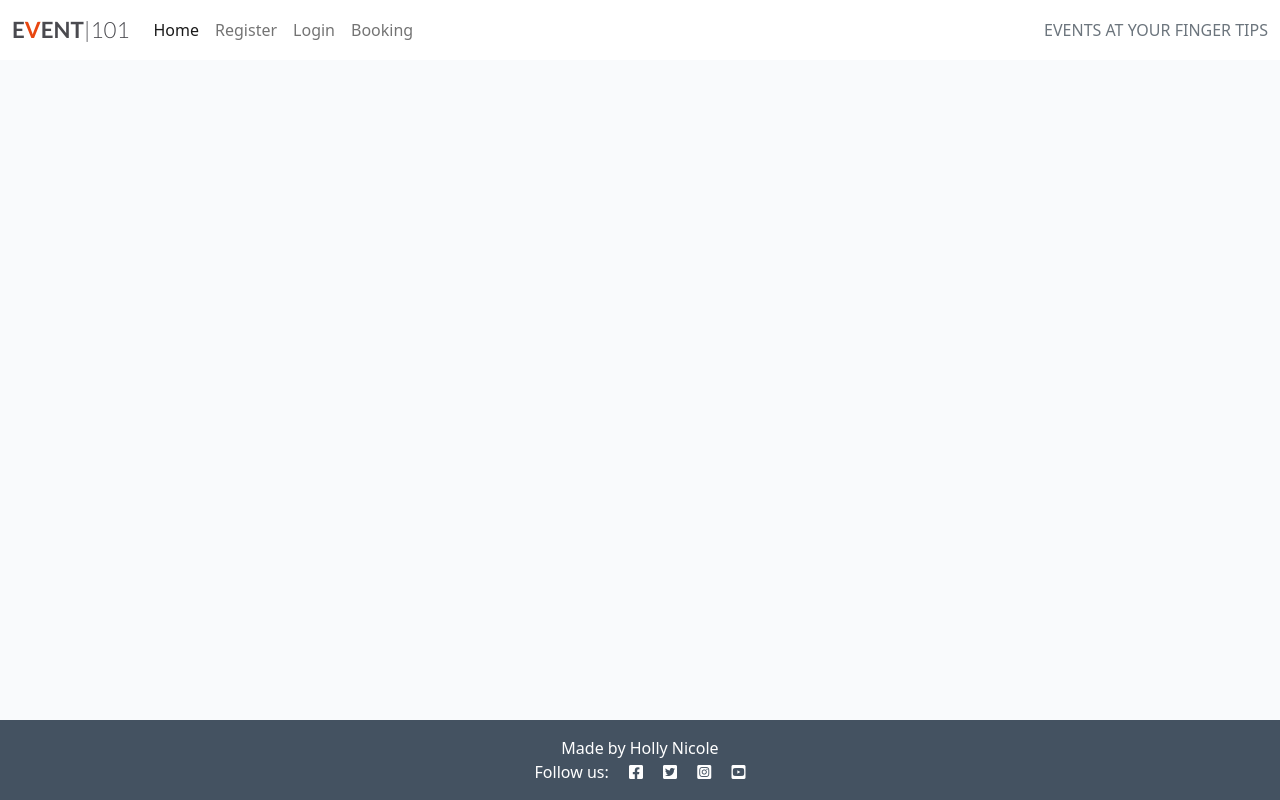
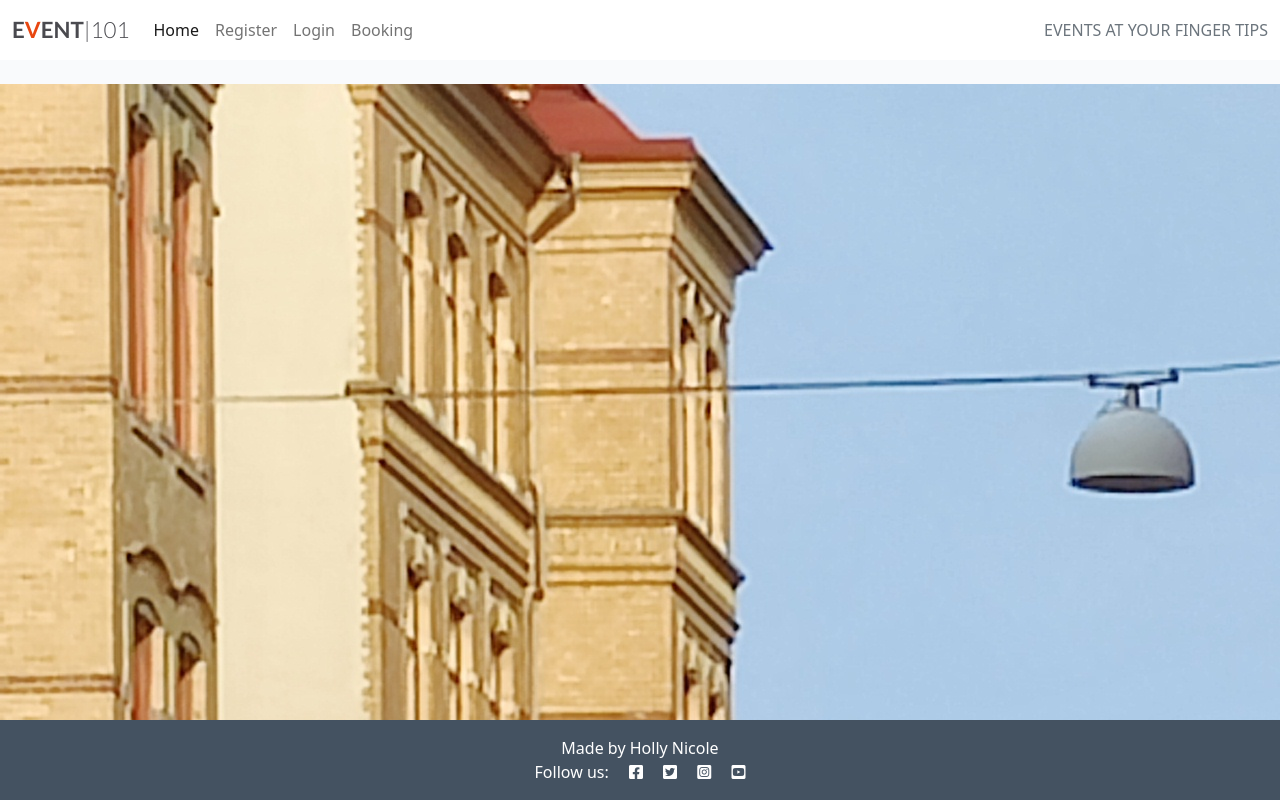
Before and after one commit to hnjw-png/DJANGOBLOG, a Django app: template templates/base.html in a window 1280 px wide. Run offline with Django 3.2, Linux system fonts and the light colour scheme; the template is opened without the code that fills it, so the values that code supplies are empty.

Commit message:
edit css for homepage

```diff
--- a/static/css/style.css
+++ b/static/css/style.css
@@ -1,5 +1,5 @@
 body {
-    background-image: url("");
+    background-image: url("/workspace/DJANGOBLOG/media/walk.jpg");
     size: 500px;
 
 }
```
